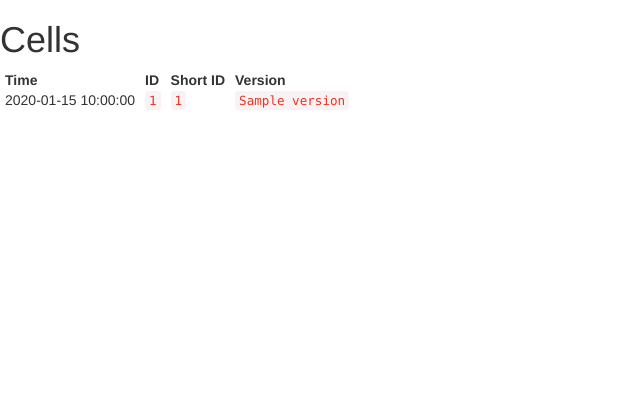
After one commit to heatseeknyc/tunnel, a Flask app: page /cells/ in a window 1280 px wide. The commit adds this page. Shown: the top 420 px of the page, without its empty margins (0-640 px from the left). Run offline with Flask 2, Linux system fonts and the light colour scheme; a database or web service that is not in the repository returns one stand-in record (values such as "Sample title"); some libraries are stand-ins or nearby versions.

Commit message:
add /cells/ index page

```diff
--- /dev/null
+++ b/app/templates/relay/_cells.html
@@ -0,0 +1,16 @@
+<table>
+  <tr>
+    <th>Time</th>
+    <th>ID</th>
+    <th>Short ID</th>
+    <th>Version</th>
+  </tr>
+  {% for c in cells %}
+  <tr>
+    <td>{{ c.time }}</td>
+    <td><a href="{{ url_for('cell', id=c.cell_id) }}"><code>{{ c.cell_id }}</code></a></td>
+    <td>{% if c.short_id %}<code>{{ c.short_id }}</code>{% endif %}</td>
+    <td>{% if c.version %}<code>{{ c.version }}</code>{% endif %}</td>
+  </tr>
+  {% endfor %}
+</table>
--- /dev/null
+++ b/app/templates/relay/cells.html
@@ -0,0 +1,8 @@
+{% extends "base.html" %}
+
+{% block title %}Cells{% endblock %}
+
+{% block body %}
+<h1>Cells</h1>
+{% include 'relay/_cells.html' %}
+{% endblock %}
--- a/app/views/relay.py
+++ b/app/views/relay.py
@@ -104,6 +104,17 @@ def hub_patch(id):
     return Hub.patch(id)
 
 
+@app.route('/cells/')
+def cells():
+    cursor = db.cursor()
+    # select most recent row for each cell, and join on short id and version:
+    cursor.execute('select distinct on (cell_id)'
+                   ' cell_id, short_id, version, temperature, time'
+                   ' from temperatures left join xbees on xbees.id=cell_id left join cells on cells.id=cell_id'
+                   ' order by cell_id, time desc')
+    cells = sorted(cursor.fetchall(), key=operator.itemgetter('time'), reverse=True)
+    return flask.render_template('relay/cells.html', cells=cells)
+
 @app.route('/cells/<id>')
 def cell(id):
     cursor = db.cursor()
```
Also changed, not shown: app/templates/relay/hub.html (+1 -16 lines).
